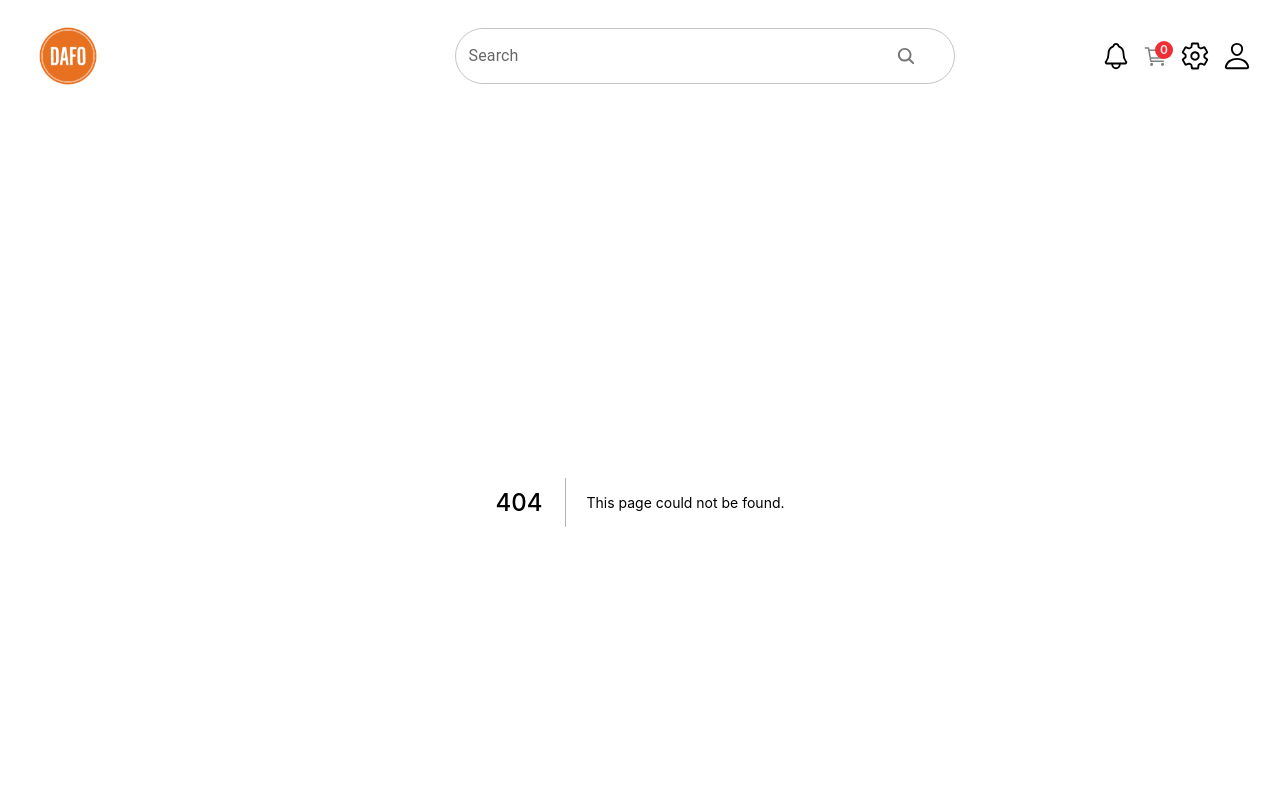
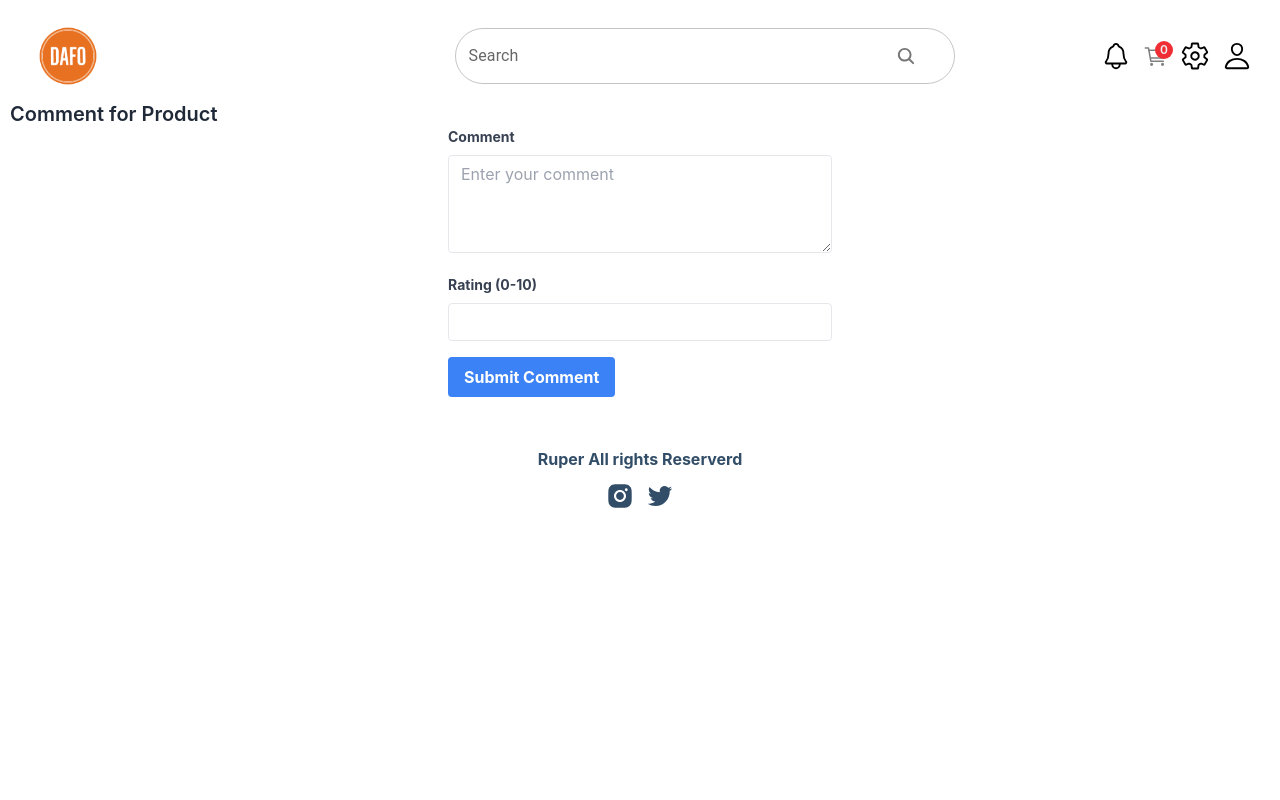
Before and after one commit to vandanghuy9/E-commerce, a Next.js app: page /comment in a window 1280 px wide. Before the commit this address had no page. Shown: the top 800 px of the page. Built offline with nearby package versions, Linux system fonts and the light colour scheme.

Commit message:
UpdateOrdee

```diff
--- a/src/pages/_app.js
+++ b/src/pages/_app.js
@@ -10,7 +10,7 @@ export default function App({ Component, pageProps }) {
   const { pathname } = router;
   const [loading, setLoading] = useState(true);
   useEffect(() => {
-    router.push("/signin");
+    // router.push("/signin");
     setTimeout(() => {
       setLoading(false);
     }, 300);
--- /dev/null
+++ b/src/pages/comment.js
@@ -0,0 +1,71 @@
+import { useState } from "react";
+const Review = () => {
+  const [comment, setComment] = useState("");
+  const [rating, setRating] = useState(0);
+
+  const handleSubmit = async (event) => {
+    event.preventDefault();
+    // try {
+    //     const response = await axios.post(/api/review/store, {
+    //         billId: billId,
+    //         productId: productId,
+    //         comment: comment,
+    //         rating: rating
+    //     });
+
+    //     console.log('Review submitted:', response.data);
+    // } catch (error) {
+    //     console.error('Error submitting review:', error);
+    // }
+  };
+
+  return (
+    <div>
+      <h1 className="font-semibold text-xl text-gray-800 dark:text-gray-200 leading-tight">
+        Comment for Product
+      </h1>
+      <form onSubmit={handleSubmit} className="w-full max-w-sm mx-auto">
+        <div className="mb-4">
+          <label
+            className="block text-gray-700 text-sm font-bold mb-2"
+            htmlFor="comment"
+          >
+            Comment
+          </label>
+          <textarea
+            name="comment"
+            rows="4"
+            cols="50"
+            placeholder="Enter your comment"
+            className="appearance-none border rounded w-full py-2 px-3 text-gray-700 leading-tight focus:outline-none focus:shadow-outline"
+            onChange={(e) => setComment(e.target.value)}
+          ></textarea>
+        </div>
+        <div className="mb-4">
+          <label
+            className="block text-gray-700 text-sm font-bold mb-2"
+            htmlFor="point"
+          >
+            Rating (0-10)
+          </label>
+          <input
+            type="number"
+            name="point"
+            id="point"
+            min="0"
+            max="10"
+            className="appearance-none border rounded w-full py-2 px-3 text-gray-700 leading-tight focus:outline-none focus:shadow-outline"
+          />
+        </div>
+        <button
+          type="submit"
+          className="bg-blue-500 hover:bg-blue-700 text-white font-bold py-2 px-4 rounded"
+        >
+          Submit Comment
+        </button>
+      </form>
+    </div>
+  );
+};
+
+export default Review;
--- a/src/pages/components/Cart.js
+++ b/src/pages/components/Cart.js
@@ -9,8 +9,10 @@ import {
 import { TiDeleteOutline } from "react-icons/ti";
 import toast from "react-hot-toast";
 import { useStateContext } from "@/context/StateContext";
+import { useRouter } from "next/router";
 
 const Cart = () => {
+  const router = useRouter();
   const {
     setShowCart,
     showCart,
@@ -20,7 +22,10 @@ const Cart = () => {
     toggleCartItem,
     deteleFromCartItems,
   } = useStateContext();
-  const handleCheckout = () => {};
+  const handleCheckout = (e) => {
+    router.push("/order");
+    setShowCart((prevShowCart) => !prevShowCart);
+  };
   return (
     <div className="cart-wrapper">
       <div className="cart-container">
--- a/src/pages/components/Order.js
+++ b/src/pages/order.js
@@ -1,31 +1,25 @@
-import React from 'react';
+import React from "react";
 import { FiUser } from "react-icons/fi";
-import Image from 'next/image';
+import Image from "next/image";
 import { useStateContext } from "@/context/StateContext";
 const Order = () => {
   //data
-  const {
-    cartItems,
-    totalPrice,
-    totalQuantities,
-    qty,
-    showCart,
-  } = useStateContext();
+  const { cartItems, totalPrice, totalQuantities, qty, showCart } =
+    useStateContext();
   const shippingFee = totalPrice / 2;
+  const paymentOptions = ["payment after shipping", "online payment"];
+
   return (
     <div>
-
       <div className="pt-12 pb-2">
         <div className="max-w-md mx-auto bg-gray-100 shadow-lg rounded-lg md:max-w-5xl">
           <div className="md:flex">
             <div className="w-full px-5 py-2">
               <div className="p-5">
                 <div className="flex gap-2 text-red-500 ">
-                <FiUser className="w-6 h-6" />
+                  <FiUser className="w-6 h-6" />
                 </div>
-                <h2 className="text-xl font-medium ">
-                  Address
-                </h2>
+                <h2 className="text-xl font-medium ">Address</h2>
                 <div className="py-5 items-center ">
                   <div className="grid grid-cols-4 text-base gap-2 relative">
                     <span className="font-bold">Name</span>
@@ -44,25 +38,35 @@ const Order = () => {
             <div className="w-full px-5 py-2">
               <div className="p-5">
                 <div className="flex gap-2 justify-between text-red-500 items-center">
-                  <h2 className="text-xl font-medium pr-8">
-                    Products Ordered
-                  </h2>
+                  <h2 className="text-xl font-medium pr-8">Products Ordered</h2>
                   <div className="text-xl pr-8">Price</div>
                   <div className="text-xl pr-8">Quantity</div>
                   <div className="text-xl pr-8">Subtotal</div>
                 </div>
-                {cartItems.map(item => (
-                  <div key={item._id} className="flex justify-between items-center mt-6 pt-6">
+                {cartItems.map((item) => (
+                  <div
+                    key={item._id}
+                    className="flex justify-between items-center mt-6 pt-6"
+                  >
                     <div className="flex items-center">
-                    <Image src={item.image[0]} alt="Product" width={20} height={20} />
+                      <Image
+                        src={item.image[0]}
+                        alt="Product"
+                        width={20}
+                        height={20}
+                      />
                       <div className="flex flex-col ml-3">
-                        <span className="md:text-md font-medium">{item.name}</span>
+                        <span className="md:text-md font-medium">
+                          {item.name}
+                        </span>
                       </div>
                     </div>
                     <div className="flex items-center">
                       {/* Price */}
                       <div className="pr-8">
-                        <span className="text-md font-medium">{item.price}</span>
+                        <span className="text-md font-medium">
+                          {item.price}
+                        </span>
                       </div>
                     </div>
                     <div className="pr-8">
@@ -72,7 +76,9 @@ const Order = () => {
                     <div className="justify-center">
                       {/* Subtotal */}
                       <div className="pr-8">
-                        <span className="text-md font-medium text-red-500">{item.subTotal}</span>
+                        <span className="text-md font-medium text-red-500">
+                          {item.quantity * item.price}
+                        </span>
                       </div>
                     </div>
                   </div>
@@ -80,8 +86,12 @@ const Order = () => {
 
                 <div className="flex justify-between items-center mt-6 pt-6 border-t">
                   <div className="flex justify-center items-end">
-                    <span className="text-lg font-medium text-gray-400 mr-1">Shipping fee: $</span>
-                    <span className="text-lg font-bold text-gray-800">{shippingFee}</span>
+                    <span className="text-lg font-medium text-gray-400 mr-1">
+                      Shipping fee: $
+                    </span>
+                    <span className="text-lg font-bold text-gray-800">
+                      {shippingFee}
+                    </span>
                   </div>
                 </div>
               </div>
@@ -97,14 +107,14 @@ const Order = () => {
               <form action="/order" method="post">
                 <div className="grid grid-cols-4 p-5">
                   <div className="flex text-red-500">
-                    <h2 className="text-xl font-medium pr-8">
-                      Payment method
-                    </h2>
+                    <h2 className="text-xl font-medium pr-8">Payment method</h2>
                   </div>
                   <div className="col-span-2">
                     <select name="payment_method" id="payment_method">
-                      {Object.keys(paymentMethods).map(method => (
-                        <option key={method} value={method}>{paymentMethods[method]}</option>
+                      {paymentOptions.map((option, index) => (
+                        <option key={index} value={option}>
+                          {option}
+                        </option>
                       ))}
                     </select>
                   </div>
@@ -114,7 +124,7 @@ const Order = () => {
                   <div>
                     <div className="text-lg font-medium mr-1">
                       <span className="text-gray-400">Bill total:</span>
-                      <span className="font-bold">${billTotal}</span>
+                      <span className="font-bold">${totalPrice}</span>
                     </div>
                     <div className="text-lg font-medium mr-1">
                       <span className="text-gray-400">Shipping Fee:</span>
@@ -122,7 +132,9 @@ const Order = () => {
                     </div>
                     <div className="text-lg font-medium mr-1">
                       <span className="text-gray-400">Total payment:</span>
-                      <span className="font-bold text-red-500">${totalPrice}</span>
+                      <span className="font-bold text-red-500">
+                        ${totalPrice + shippingFee}
+                      </span>
                     </div>
                     <div className="py-5">
                       <button type="submit" className="btn">
--- a/src/pages/signin.js
+++ b/src/pages/signin.js
@@ -79,7 +79,7 @@ const SignIn = () => {
             </form>
           </FormProvider>
           <div className={`${styles.text_right}`}>
-            <Link href="/forgot-password">Forgot password?</Link>
+            <Link href="/forgetpw">Forgot password?</Link>
           </div>
         </div>
       </div>
```
